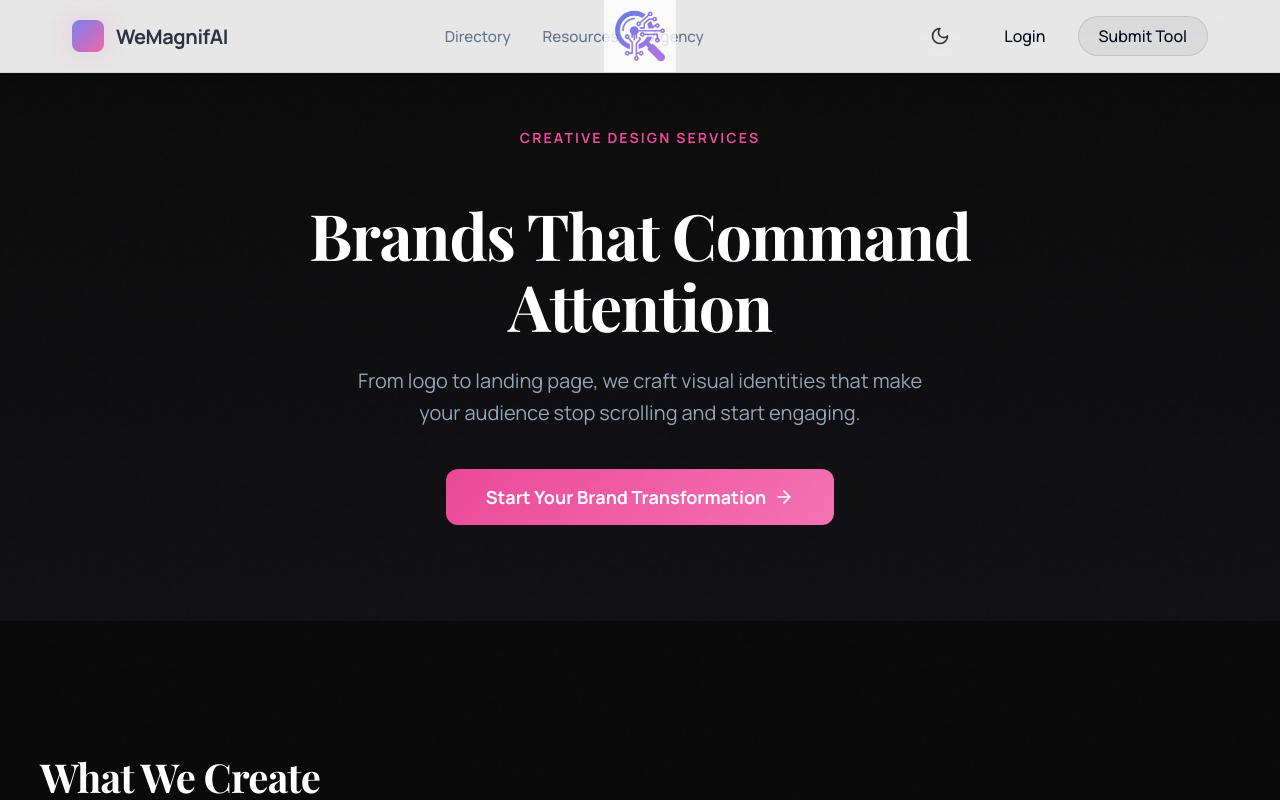
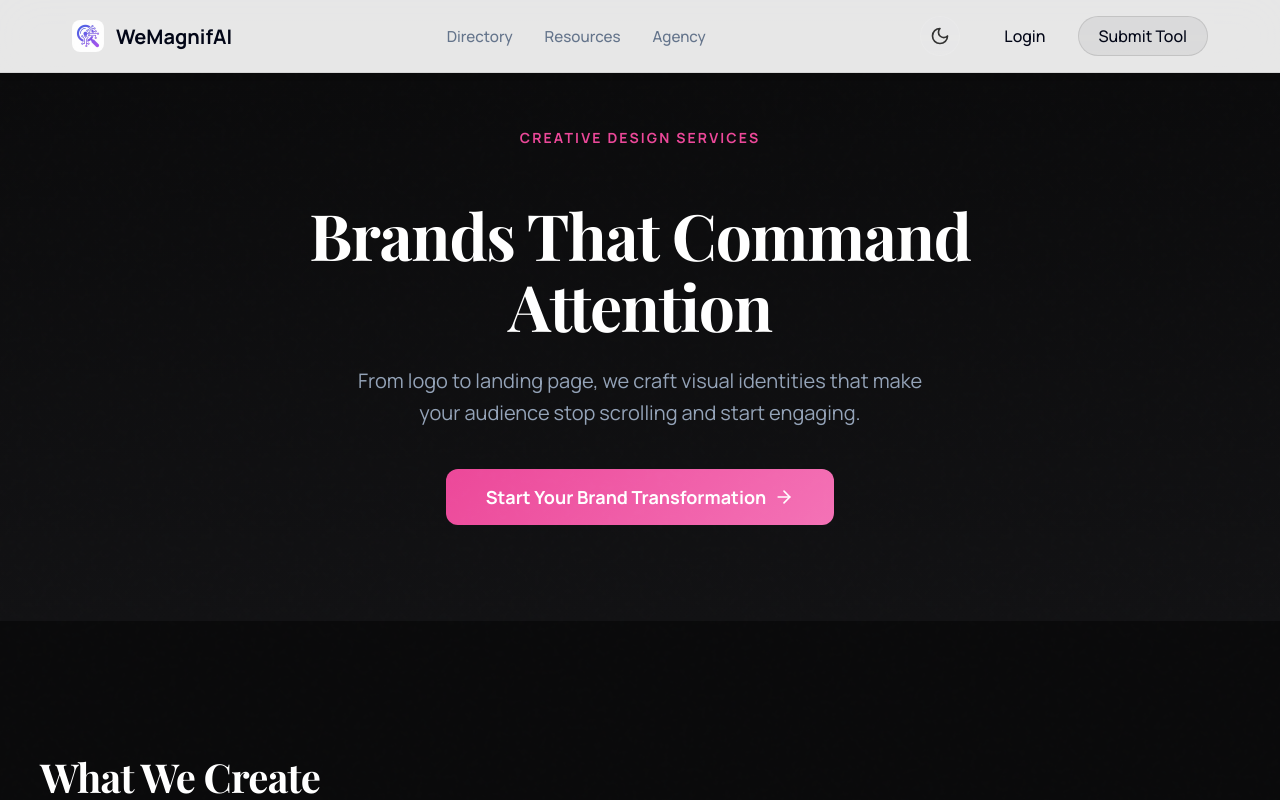
Before and after one commit to werdivine/magnifai-growth-success-brand-magnifiers, a Next.js app: page /services/creative in a window 1280 px wide. Shown: the top 800 px of the page. Built offline with nearby package versions, Linux system fonts and the light colour scheme; a web font is replaced by a local one.

Commit message:
Fix logo icon positioning in header

```diff
--- a/src/components/Header.module.css
+++ b/src/components/Header.module.css
@@ -25,13 +25,11 @@
     display: flex;
     align-items: center;
     gap: 0.75rem;
+    text-decoration: none;
+    font-size: 1.25rem;
     font-weight: 700;
-    font-size: 1.25rem;
     color: #fff;
-    letter-spacing: -0.02em;
-    text-decoration: none;
     transition: opacity 0.2s;
-    cursor: pointer;
 }
 
 .logo:hover {
@@ -39,12 +37,12 @@
 }
 
 .logoIcon {
+    position: relative;
     width: 32px;
     height: 32px;
-    background: linear-gradient(135deg, var(--primary), var(--secondary));
+    flex-shrink: 0;
     border-radius: 8px;
-    box-shadow: 0 0 20px var(--primary-glow);
-    transition: box-shadow 0.3s;
+    overflow: hidden;
 }
 
 .logo:hover .logoIcon {
```
